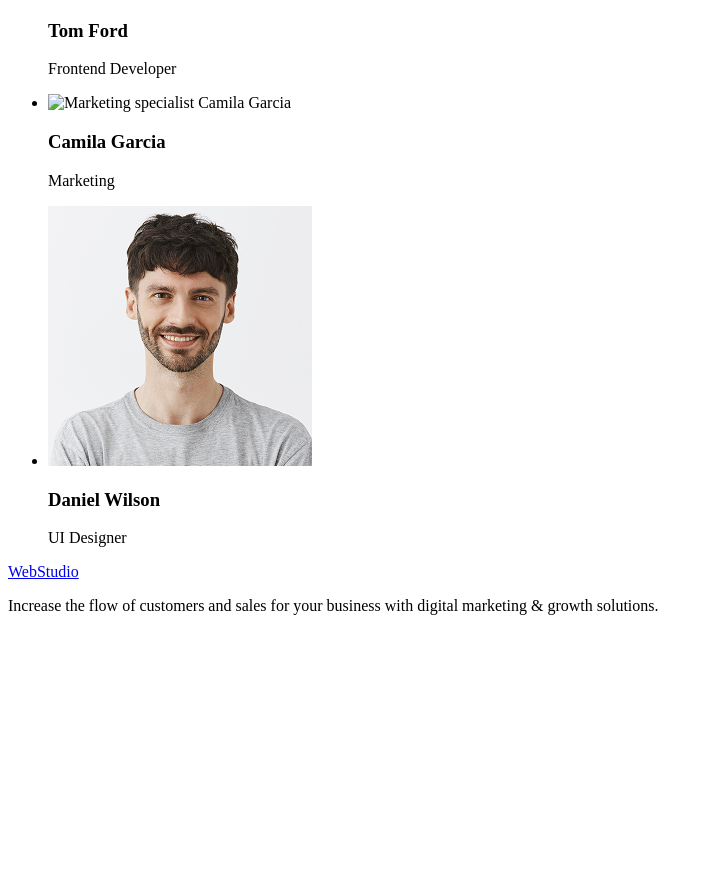
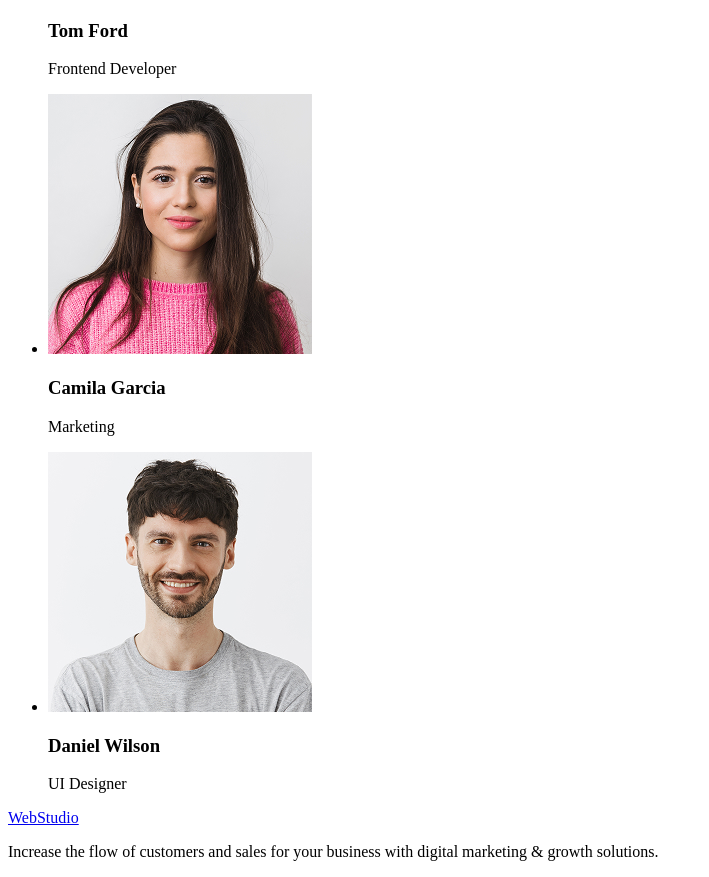
Before and after one commit to alinamigalush/goit-markup-hw-0001, a plain HTML site: page index.html in a window 1280 px wide. Shown: the part 1281-2158 px from the top of the page, without its empty margins (0-709 px from the left). Before the commit the page ends 1912 px from the top, so only its background shows below. Drawn offline with Linux system fonts and the light colour scheme.

Commit message:
Fix image source typo for Camila Garcia

```diff
--- a/index.html
+++ b/index.html
@@ -96,7 +96,7 @@
           </li>
           <li>
             <img
-              src="./images/camila-garcia-new.jpg"
+              src="./images/camila-gracia-new.jpg"
               alt="Marketing specialist Camila Garcia"
               width="264"
             />
```
